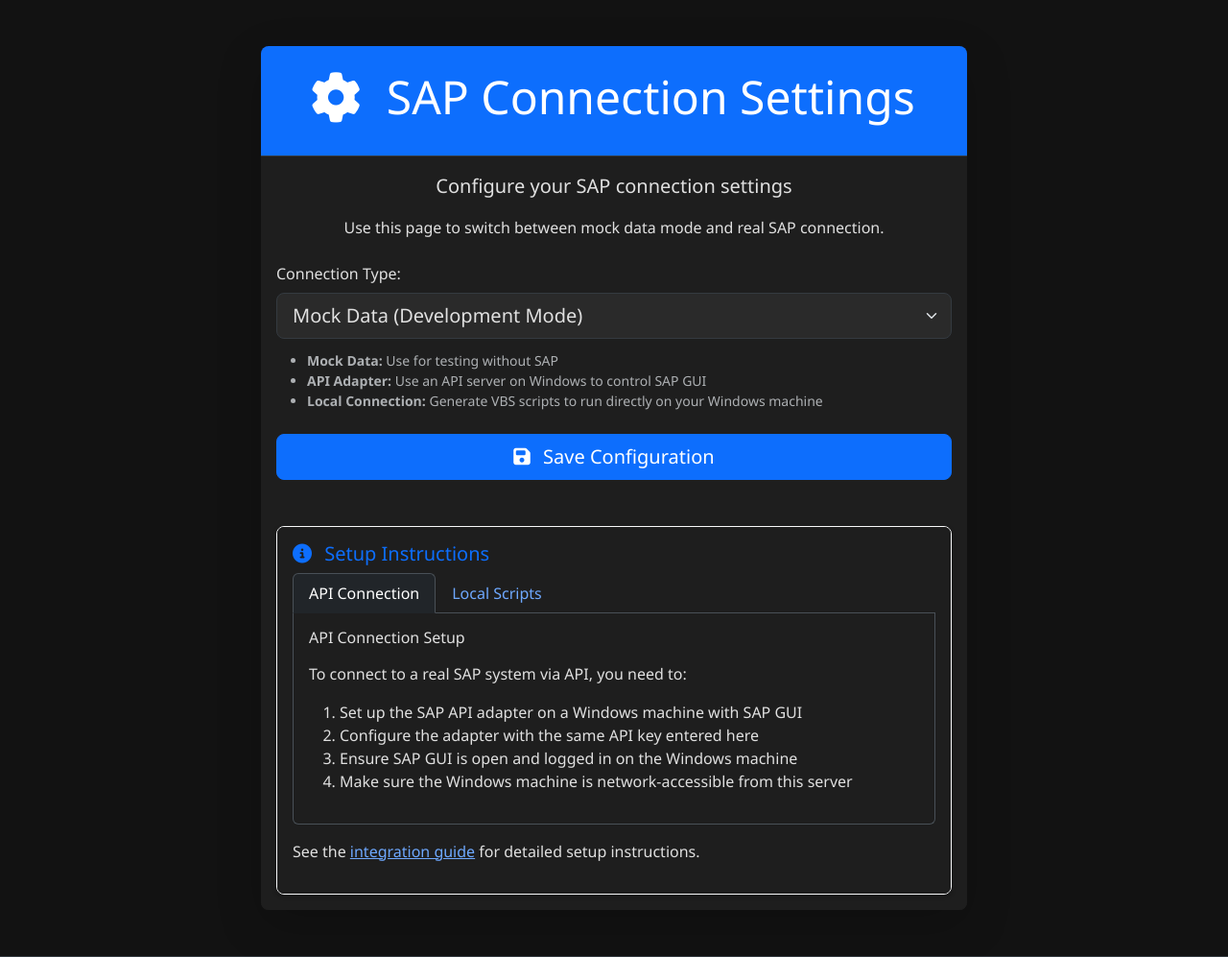
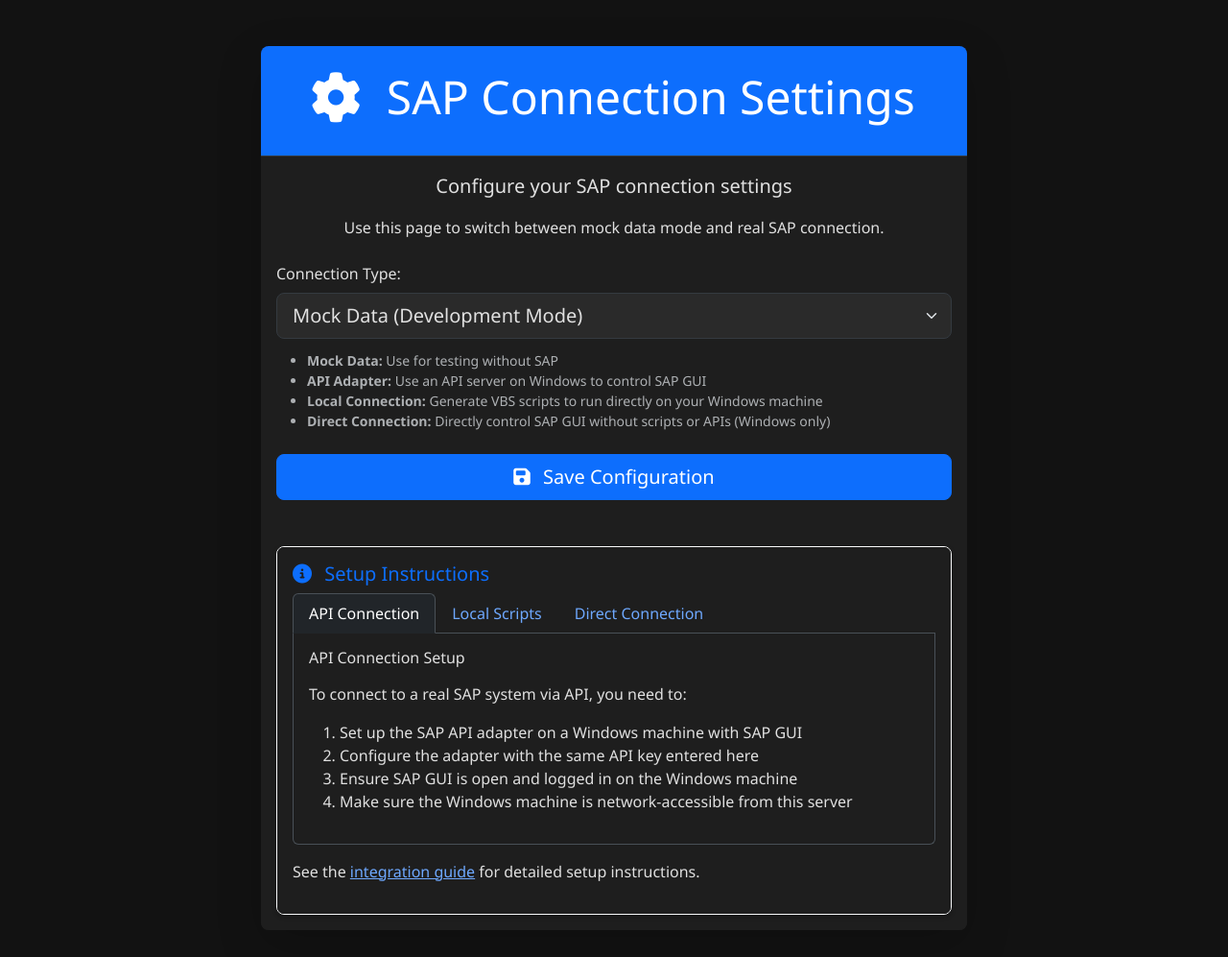
Before and after one commit to Demonic-Penguin/SapCloseup, a Flask app: page /config in a window 1280 px wide. Shown: the part 56-1053 px from the top of the page at 96% size. Run offline with Flask 3, Linux system fonts and the light colour scheme.

Commit message:
Add ability to automate SAP tasks directly within the application
Implements a "direct" SAP connection option, enabling script-free SAPGUI automation within the Flask application.

Replit-Commit-Author: Agent
Replit-Commit-Session-Id: 67cc176f-03f7-482d-acc2-2d8d6128f705
Replit-Commit-Screenshot-Url: https://storage.googleapis.com/screenshot-production-us-central1/15f2aa4b-c07f-4fcb-96cc-1f93eb3c762a/7d008bb8-589d-4ba0-afbd-2f58f394a41c.jpg

```diff
--- a/templates/config.html
+++ b/templates/config.html
@@ -23,12 +23,14 @@
                             <option value="mock" {% if current_config.connection_type == 'mock' %}selected{% endif %}>Mock Data (Development Mode)</option>
                             <option value="api" {% if current_config.connection_type == 'api' %}selected{% endif %}>Real SAP Connection (via API Adapter)</option>
                             <option value="local" {% if current_config.connection_type == 'local' %}selected{% endif %}>Local SAP Connection (Script Generation)</option>
+                            <option value="direct" {% if current_config.connection_type == 'direct' %}selected{% endif %}>Direct SAP Connection (Windows Only)</option>
                         </select>
                         <div class="form-text">
                             <ul class="pt-2">
                                 <li><strong>Mock Data:</strong> Use for testing without SAP</li>
                                 <li><strong>API Adapter:</strong> Use an API server on Windows to control SAP GUI</li>
                                 <li><strong>Local Connection:</strong> Generate VBS scripts to run directly on your Windows machine</li>
+                                <li><strong>Direct Connection:</strong> Directly control SAP GUI without scripts or APIs (Windows only)</li>
                             </ul>
                         </div>
                     </div>
@@ -79,6 +81,11 @@
                                     Local Scripts
                                 </button>
                             </li>
+                            <li class="nav-item" role="presentation">
+                                <button class="nav-link" id="direct-tab" data-bs-toggle="tab" data-bs-target="#direct-content" type="button" role="tab">
+                                    Direct Connection
+                                </button>
+                            </li>
                         </ul>
 
                         <div class="tab-content p-3 border border-top-0 rounded-bottom">
@@ -106,6 +113,22 @@
                                 <div class="alert alert-info">
                                     <i class="fas fa-info-circle me-2"></i>
                                     <strong>Note:</strong> You'll need to have SAP GUI installed with scripting enabled on your Windows machine.
+                                </div>
+                            </div>
+
+                            <div class="tab-pane fade" id="direct-content" role="tabpanel">
+                                <h6 class="mb-3">Direct Connection Setup</h6>
+                                <p>The direct connection mode provides seamless automation without requiring script downloads:</p>
+                                <ol>
+                                    <li>This application must be running on a Windows machine with SAP GUI installed</li>
+                                    <li>SAP GUI must have scripting enabled</li>
+                                    <li>SAP GUI should be open with an active connection</li>
+                                    <li>Set the connection mode to "Direct SAP Connection"</li>
+                                    <li>The application will directly control SAP GUI without any script downloads</li>
+                                </ol>
+                                <div class="alert alert-warning">
+                                    <i class="fas fa-exclamation-triangle me-2"></i>
+                                    <strong>Important:</strong> This mode only works when running this application on Windows with SAP GUI installed. On other platforms, it will fall back to mock data mode.
                                 </div>
                             </div>
                         </div>
```
